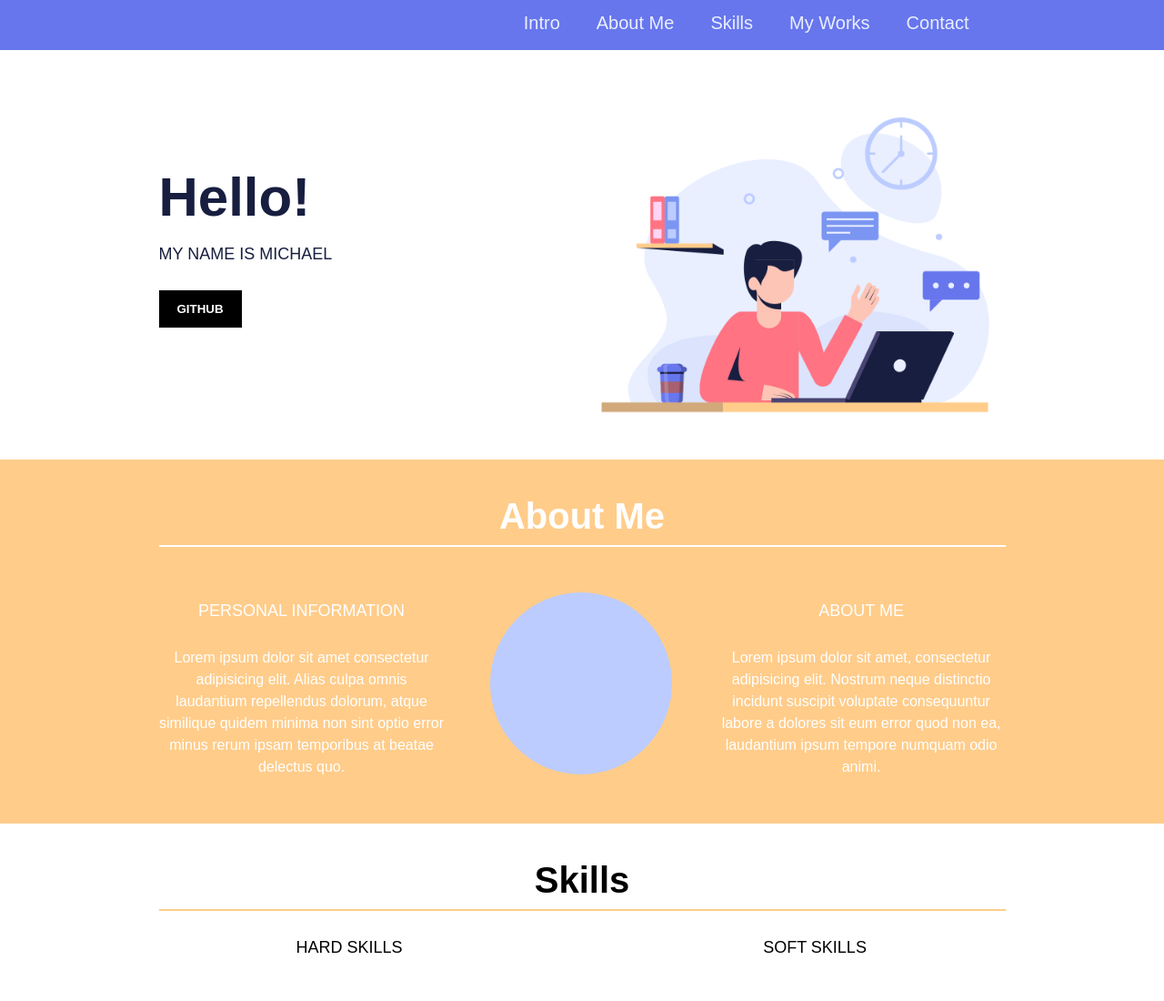
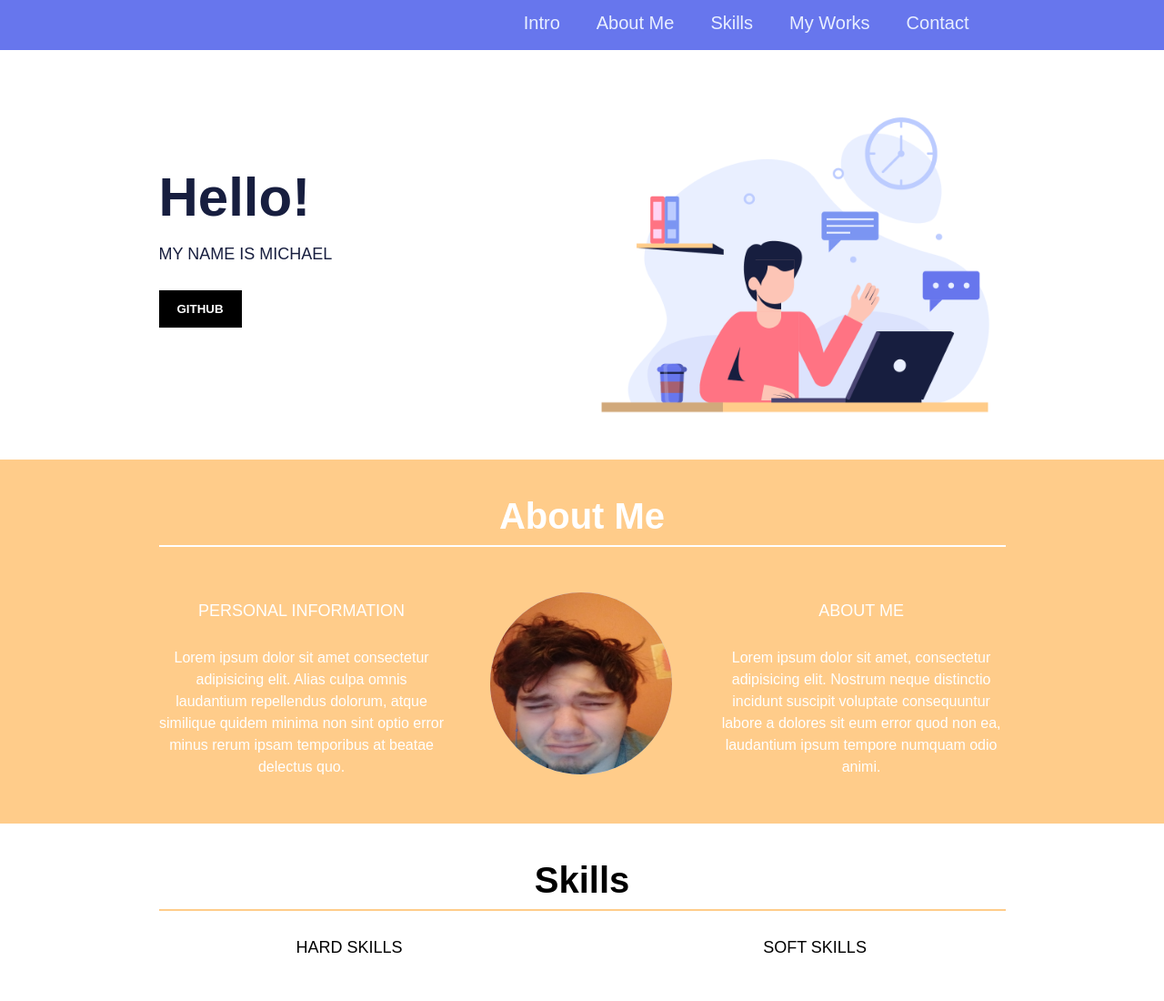
Before and after one commit to DryaginMihael/resume, a plain HTML site: page index.html in a window 1280 px wide. Shown: the top 1100 px of the page at 91% size. Drawn offline with Linux system fonts and the light colour scheme.

Commit message:
new photo

```diff
--- a/index.html
+++ b/index.html
@@ -54,7 +54,7 @@
                             dolorum, atque similique quidem minima non sint optio error minus rerum ipsam temporibus at
                             beatae delectus quo.</p>
                     </div>
-                    <div class="photo"><img src="#img/photo.png" alt=""></div>
+                    <div class="photo"><img src="img/photo1.jpg" alt="" height="200px"></div>
                     <div class="about-me">
                         <h3>About me</h3>
                         <p>Lorem ipsum dolor sit amet, consectetur adipisicing elit. Nostrum neque distinctio incidunt
```
Also changed, not shown: img/logo.png (added), img/photo1.jpg (added).
